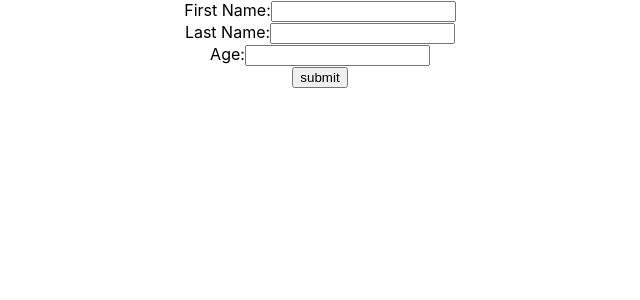
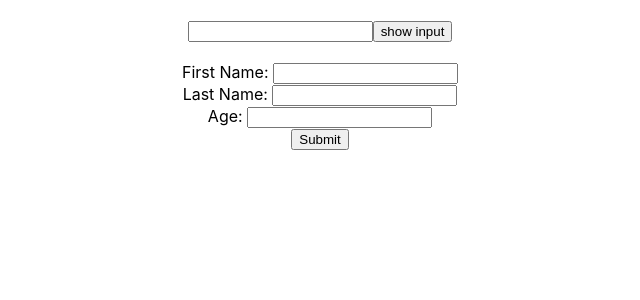
Before and after one commit to Santhoshmahanthi123/react-techsith, a React (Create React App) app: page / in a window 1280 px wide. Shown: the top 300 px of the page, without its empty margins (320-960 px from the left). Built offline with nearby package versions, Linux system fonts and the light colour scheme.

Commit message:
functional component added

```diff
--- a/src/App.js
+++ b/src/App.js
@@ -1,15 +1,33 @@
 import React, { Component } from "react";
 import "./App.css";
 
+const MyInput = props => {
+  return <input type="text" ref={props.inputRef} />;
+};
+
+const FuncCustomComp = props => {
+  let textRef = null;
+
+  const handleClick = () => {
+    alert(`yey, input val is ${textRef.value}`);
+  };
+  return (
+    <div style={styles.myInput}>
+      <MyInput
+        inputRef={input => {
+          textRef = input;
+        }}
+      />
+      <input type="button" value="show input" onClick={handleClick} />
+    </div>
+  );
+};
+
 class App extends Component {
-  onClick = () => {
-    alert(
-      `yey: ${this.firstName.value} |  ${this.firstName.value} submitted :)`
-    );
-  };
-  onKeyUp = (target, e) => {
-    if (e.keyCode === 13) {
-      switch (target) {
+  onKeyUp = (passed, e) => {
+    if (e.keyCode == 13) {
+      console.log(passed);
+      switch (passed) {
         case "firstName":
           this.lastName.focus();
           break;
@@ -20,57 +38,68 @@ class App extends Component {
           this.submit.focus();
           break;
         default:
-          this.firstName.focus();
+          this.submit.focus();
       }
     }
+  };
+  onSubmit = () => {
+    alert(`yey submited! ${this.firstName.value}, ${this.lastName.value} `);
   };
   render() {
     return (
       <div className="App">
         <div>
-          <span>First Name:</span>
+          <FuncCustomComp />
+        </div>
+
+        <div>
+          <span>First Name: </span>
           <input
             type="text"
+            onKeyUp={this.onKeyUp.bind(this, "firstName")}
             ref={input => {
               this.firstName = input;
             }}
-            onKeyUp={this.onKeyUp.bind(this, "firstName")}
           />
         </div>
         <div>
-          <span>Last Name:</span>
+          <span>Last Name: </span>
           <input
             type="text"
+            onKeyUp={this.onKeyUp.bind(this, "lastName")}
             ref={input => {
               this.lastName = input;
             }}
-            onKeyUp={this.onKeyUp.bind(this, "lastName")}
           />
         </div>
         <div>
-          <span>Age:</span>
+          <span>Age: </span>
           <input
             type="text"
+            onKeyUp={this.onKeyUp.bind(this, "age")}
             ref={input => {
               this.age = input;
             }}
-            onKeyUp={this.onKeyUp.bind(this, "age")}
           />
         </div>
         <div>
           <input
             type="submit"
-            value="submit"
-            onClick={this.onClick}
+            value="Submit"
+            onClick={this.onSubmit}
             ref={input => {
               this.submit = input;
             }}
-            onKeyUp={this.onKeyUp.bind(this, "submit")}
           />
         </div>
       </div>
     );
   }
 }
+const styles = {
+  myInput: {
+    margin: "20px"
+  }
+};
 
 export default App;
```
